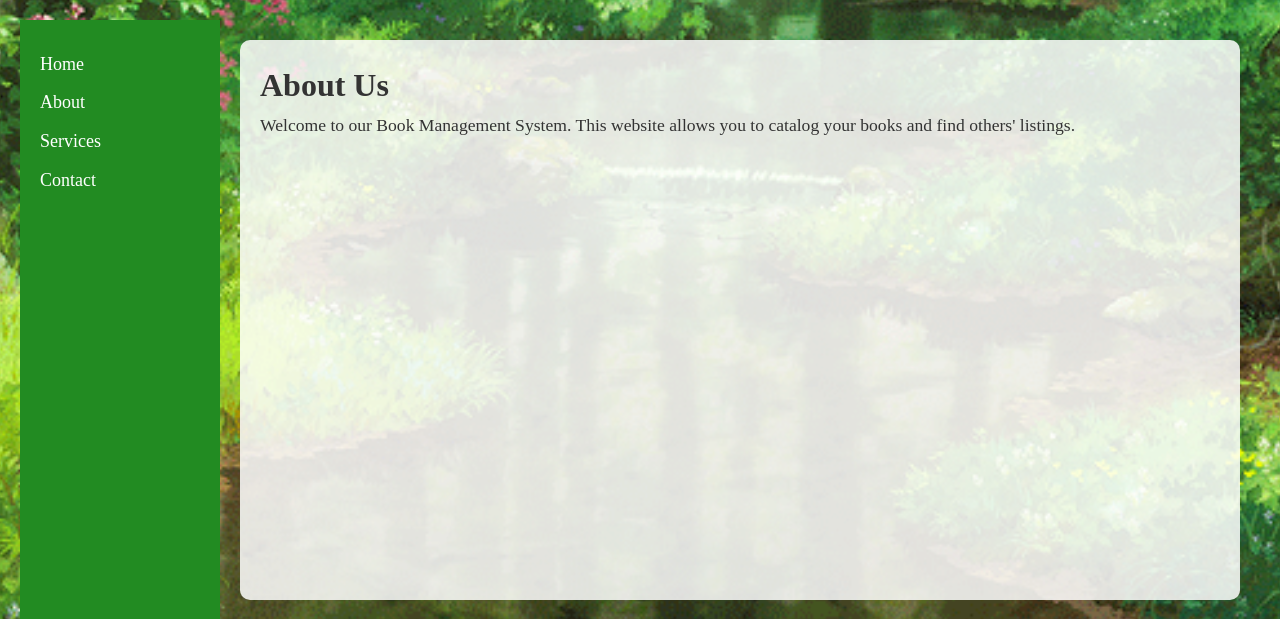
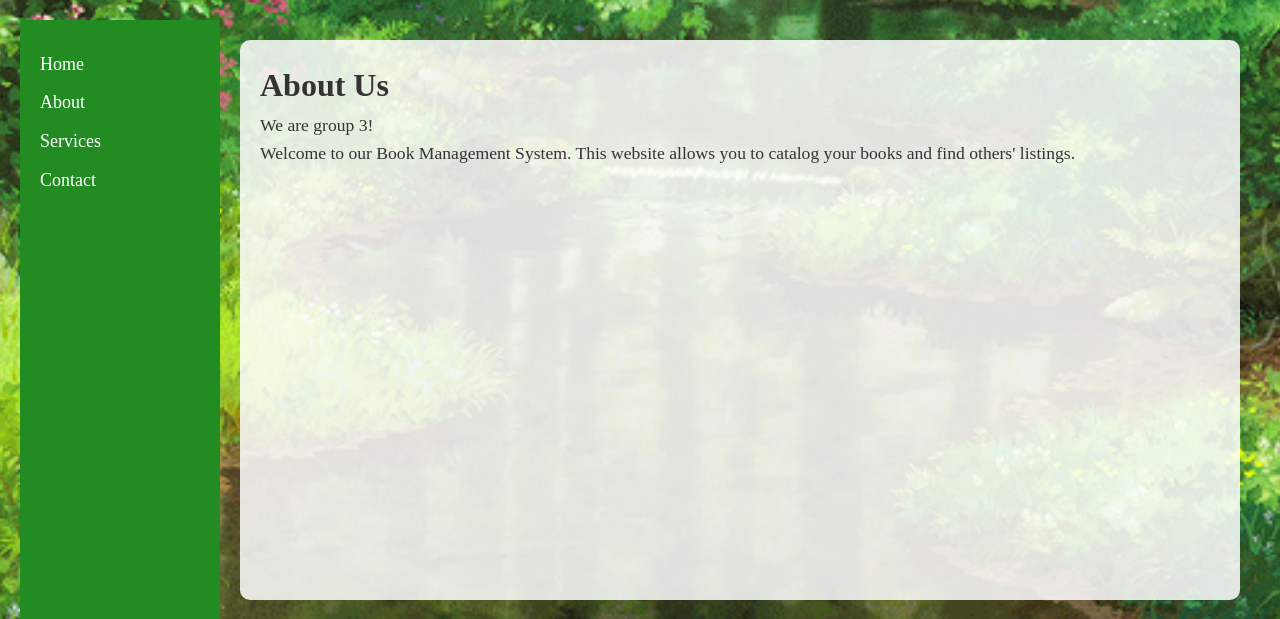
Before and after one commit to J3mm2/cs3337Project, a Django app: template CS3337S1/bookEx/bookEx/templates/bookMng/about_us.html in a window 1280 px wide. Shown: the part 168-787 px from the top of the page. Run offline with Django 3.2, Linux system fonts and the light colour scheme; the template is opened without the code that fills it, so the values that code supplies are empty.

Commit message:
Added group name to the About us page.

```diff
--- a/CS3337S1/bookEx/bookEx/templates/bookMng/about_us.html
+++ b/CS3337S1/bookEx/bookEx/templates/bookMng/about_us.html
@@ -2,5 +2,6 @@
 
 {% block content %}
   <h1>About Us</h1>
+  <p>We are group 3!</p>
   <p>Welcome to our Book Management System. This website allows you to catalog your books and find others' listings.</p>
 {% endblock %}
```
